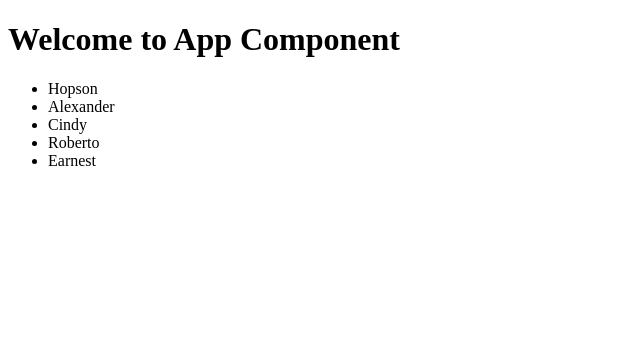
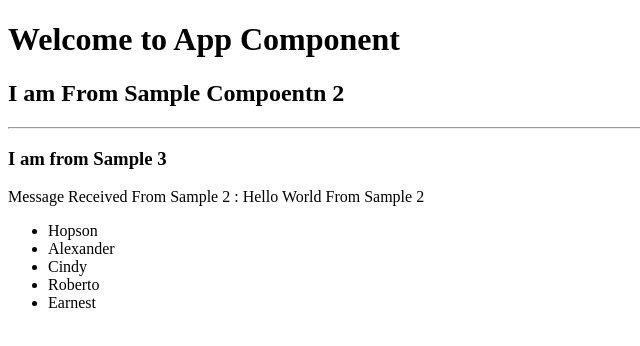
Before and after one commit to vmurali100/sandeep, a React (Create React App) app in the folder ReactJS/app1/: page / in a window 1280 px wide. Shown: the top 346 px of the page, without its empty margins (0-640 px from the left). Built offline with nearby package versions, Linux system fonts and the light colour scheme.

Commit message:
Passing Data in Props

```diff
--- a/ReactJS/app1/src/App.js
+++ b/ReactJS/app1/src/App.js
@@ -1,5 +1,6 @@
 import React from "react";
 import Sample from "./Sample";
+import Sample2 from "./Sample2";
 // import Sandeep1, { Sandeep2 } from "./Sandeep";
 
 export default function App() {
@@ -8,7 +9,8 @@ export default function App() {
       <h1>Welcome to App Component</h1>
       {/* <Sandeep1 />
       <Sandeep2 /> */}
-      <Sample></Sample>
+      {/* <Sample></Sample> */}
+      <Sample2></Sample2>
     </div>
   );
 }
--- /dev/null
+++ b/ReactJS/app1/src/Sample2.jsx
@@ -0,0 +1,57 @@
+import React, { Component } from 'react'
+import Sample3 from './Sample3';
+
+export default class Sample2 extends Component {
+    constructor(props) {
+        super(props)
+
+        this.state = {
+
+        }
+    }
+
+    render() {
+        return (
+            <div>
+                <h2>I am From Sample Compoentn 2</h2>
+                <Sample3 message={msg} usersDetails={users}></Sample3>
+            </div>
+        )
+    }
+}
+
+let msg = {info:"Hello World From Sample 2"}
+
+
+const users = [
+    {
+        "fname": "Anita",
+        "lname": "Hopson",
+        "state": "OK",
+        "zip": 34526
+    },
+    {
+        "fname": "Alexander",
+        "lname": "Schuessler",
+        "state": "NM",
+        "zip": 34221
+    },
+    {
+        "fname": "Cindy",
+        "lname": "Stokes",
+        "state": "CA",
+        "zip": 52365
+    },
+    {
+        "fname": "Roberto",
+        "lname": "Doerfler",
+        "state": "WI",
+        "zip": 39003
+    },
+    {
+        "fname": "Earnest",
+        "lname": "Sommers",
+        "state": "AZ",
+        "zip": 63065
+    }
+]
--- /dev/null
+++ b/ReactJS/app1/src/Sample3.jsx
@@ -0,0 +1,33 @@
+import React, { Component } from 'react'
+
+export default class Sample3 extends Component {
+    constructor(props) {
+        super(props)
+
+        this.state = {
+
+        }
+        console.log(props)
+    }
+
+    render() {
+        return (
+            <div>
+                <hr/>
+                <h3>I am from Sample 3 </h3>
+                <p>Message Received From Sample 2 : {this.props.message.info}</p>
+                <ul>
+                {/* Array Iteration */}
+                    {this.props.usersDetails.map((obj)=>{
+                        if(obj.fname == "Anita"){
+                            return <li key={obj.lname} onClick={()=>{this.clickUser(obj)}}>{obj.lname}</li>
+                        }else{
+                            return <li key={obj.lname} onClick={()=>{this.clickUser(obj)}}>{obj.fname}</li>
+
+                                }
+                                        })}
+                </ul>
+            </div>
+        )
+    }
+}
```
